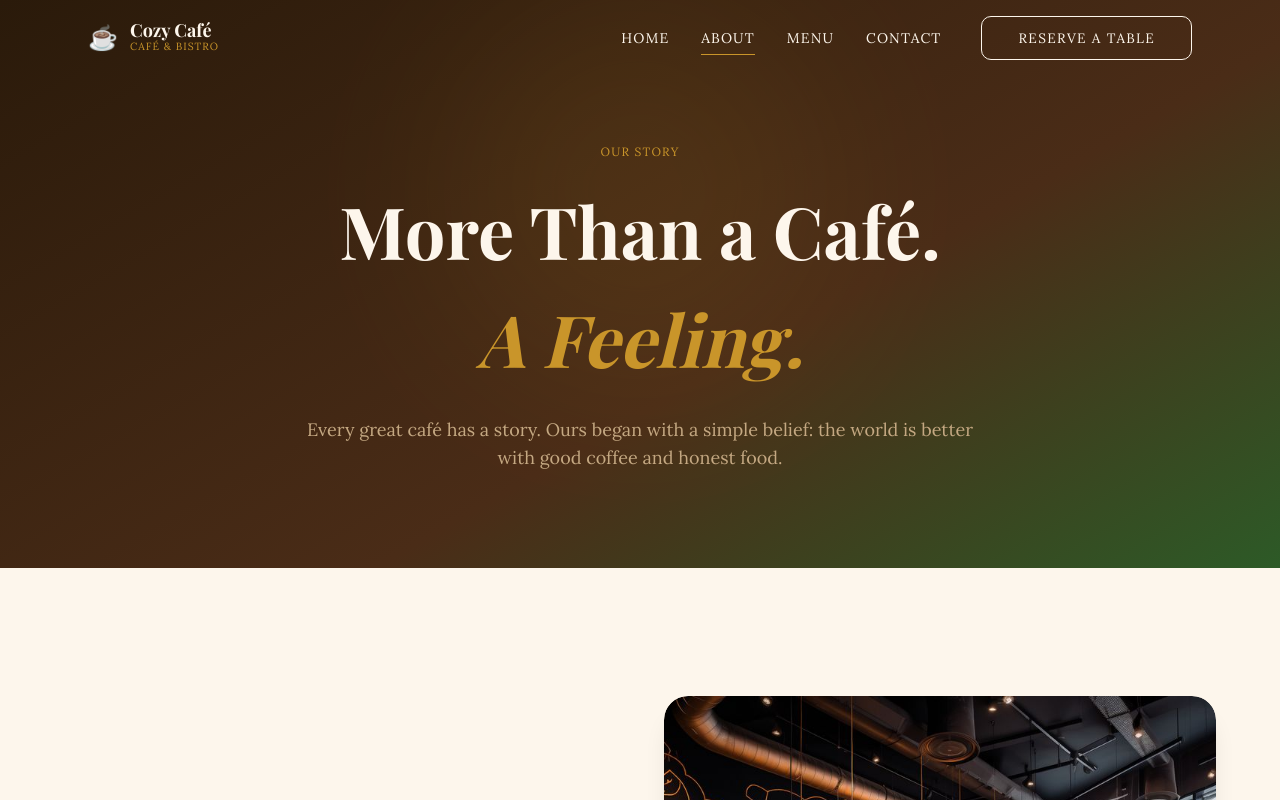
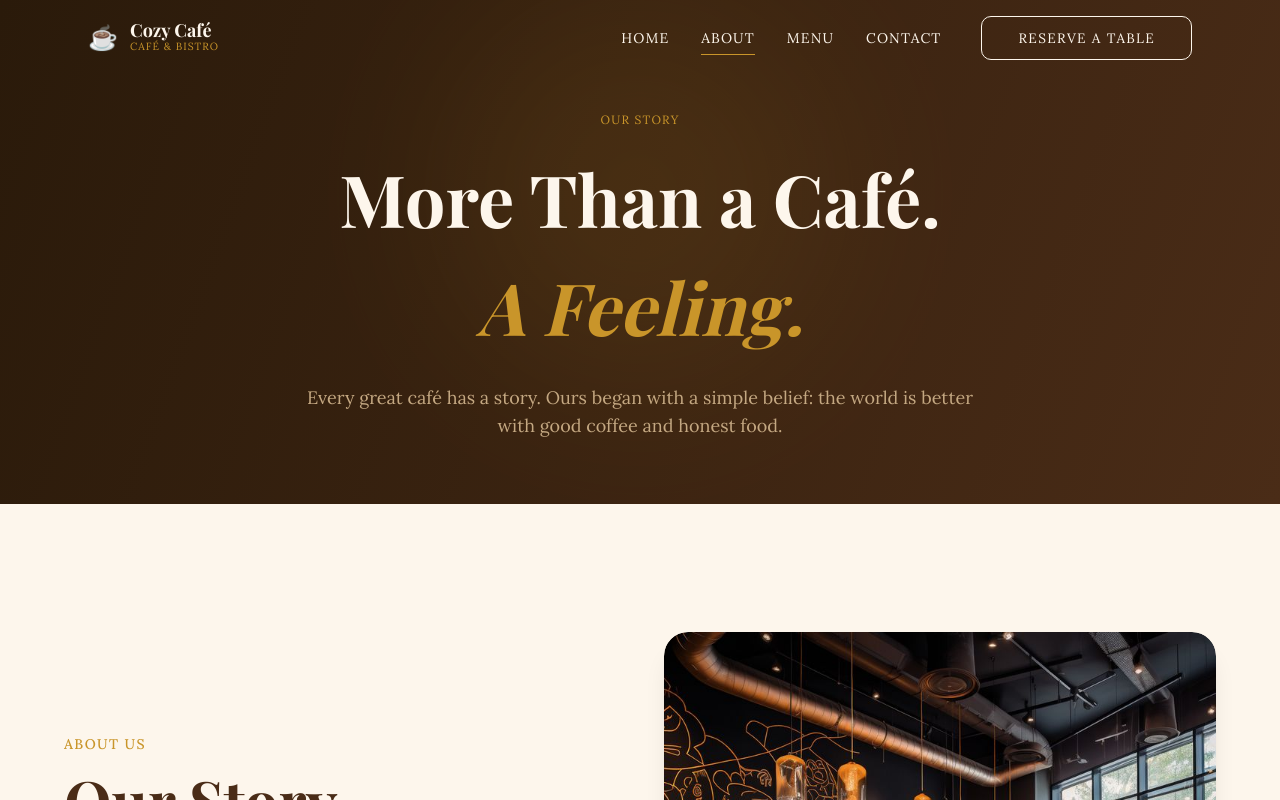
Before and after one commit to Fahim550/cozy-cafe, a Next.js app: page /about in a window 1280 px wide. Shown: the top 800 px of the page. Built offline with nearby package versions, Linux system fonts and the light colour scheme; a web font is replaced by a local one.

Commit message:
about, menu and contact page hero section ui enhance

```diff
--- a/app/about/page.jsx
+++ b/app/about/page.jsx
@@ -66,10 +66,8 @@ export default function About() {
     <>
       {/* ── Hero ──────────────────────────────────────────────── */}
       <section
-        className="pt-36 pb-24 px-6 text-center relative overflow-hidden"
-        style={{
-          background: "linear-gradient(150deg, #2A1A0A, #4A2C17 60%, #2D5A27)",
-        }}
+        className="pt-28 pb-16 px-6 text-center relative overflow-hidden"
+        style={{ background: "linear-gradient(110deg, #2A1A0A, #4A2C17)" }}
       >
         <div
           className="absolute top-0 left-1/2 -translate-x-1/2 w-96 h-96 rounded-full opacity-10"
--- a/app/contact/page.jsx
+++ b/app/contact/page.jsx
@@ -82,10 +82,8 @@ export default function Contact() {
     <>
       {/* ── Hero ──────────────────────────────────────────────── */}
       <section
-        className="pt-36 pb-20 px-6 text-center relative overflow-hidden"
-        style={{
-          background: "linear-gradient(150deg, #2A1A0A, #4A2C17 60%, #2D5A27)",
-        }}
+        className="pt-28 pb-16 px-6 text-center relative overflow-hidden"
+        style={{ background: "linear-gradient(150deg, #2A1A0A, #4A2C17)" }}
       >
         <div
           className="absolute top-0 right-0 w-80 h-80 rounded-full opacity-10"
--- a/app/menu/page.jsx
+++ b/app/menu/page.jsx
@@ -306,7 +306,7 @@ export default function Menu() {
     <>
       {/* ── Hero ──────────────────────────────────────────────── */}
       <section
-        className="pt-36 pb-20 px-6 text-center relative overflow-hidden"
+        className="pt-28 pb-16 px-6 text-center relative overflow-hidden"
         style={{ background: "linear-gradient(150deg, #2A1A0A, #4A2C17)" }}
       >
         <div
```
